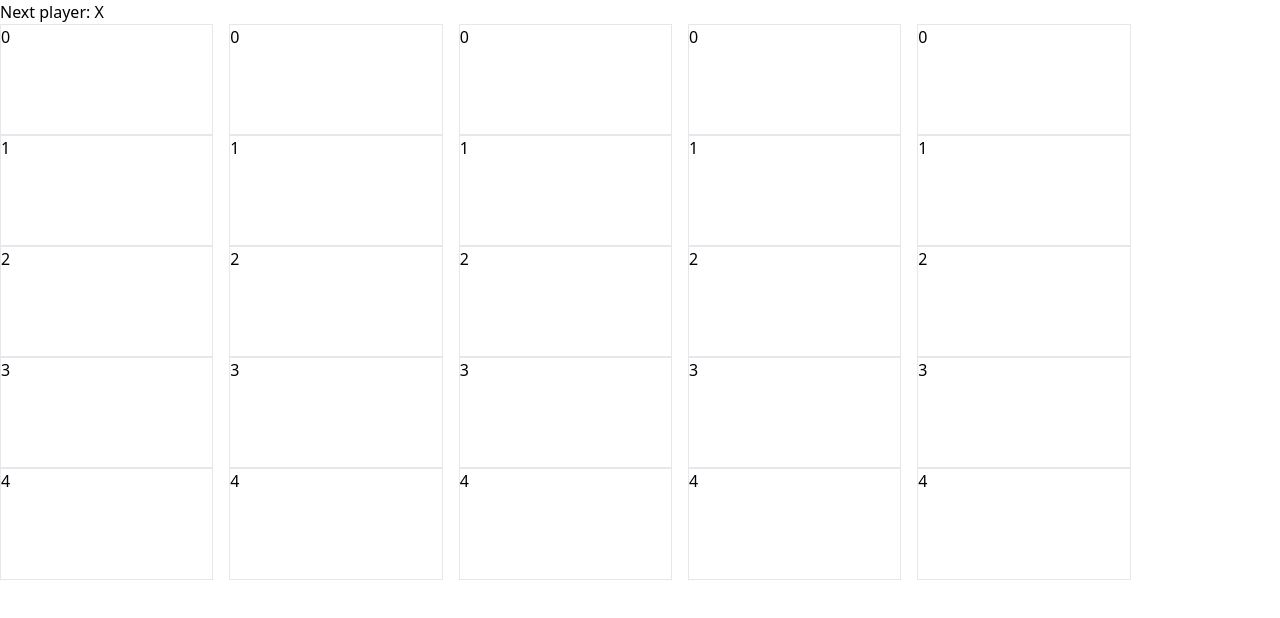
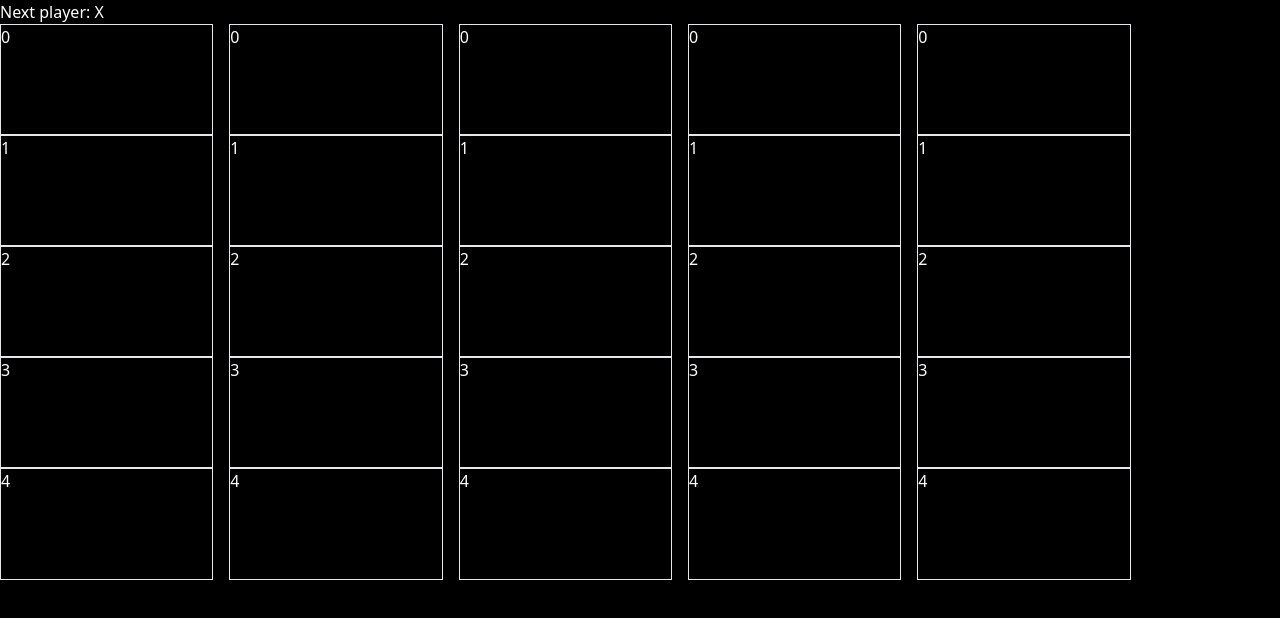
Before and after one commit to rubenyw/AI-TAKTAK, a React (Vite) app in the folder taktak/: page / in a window 1280 px wide. Shown: the top 618 px of the page. Built offline with nearby package versions, Linux system fonts and the light colour scheme.

Commit message:
Update Taktak.jsx

```diff
--- a/taktak/src/Taktak.jsx
+++ b/taktak/src/Taktak.jsx
@@ -38,11 +38,11 @@ const TakTakGame = () => {
   };
 
   return (
-    <div className='w-full h-full'>
-      <div className="status">{getStatus()}</div>
+    <div className='w-full h-full bg-black'>
+      <div className="status text-white">{getStatus()}</div>
       <div className="board h-5/6">
         {board.map((row, rowIndex) => (
-            <div key={rowIndex} className="flex h-1/6 gap-4">
+            <div key={rowIndex} className="flex h-1/6 gap-4 text-white">
             {row.map((square, colIndex) => (
                 <div key={colIndex} className='border basis-2/12'>{rowIndex}</div>
             ))}
```
